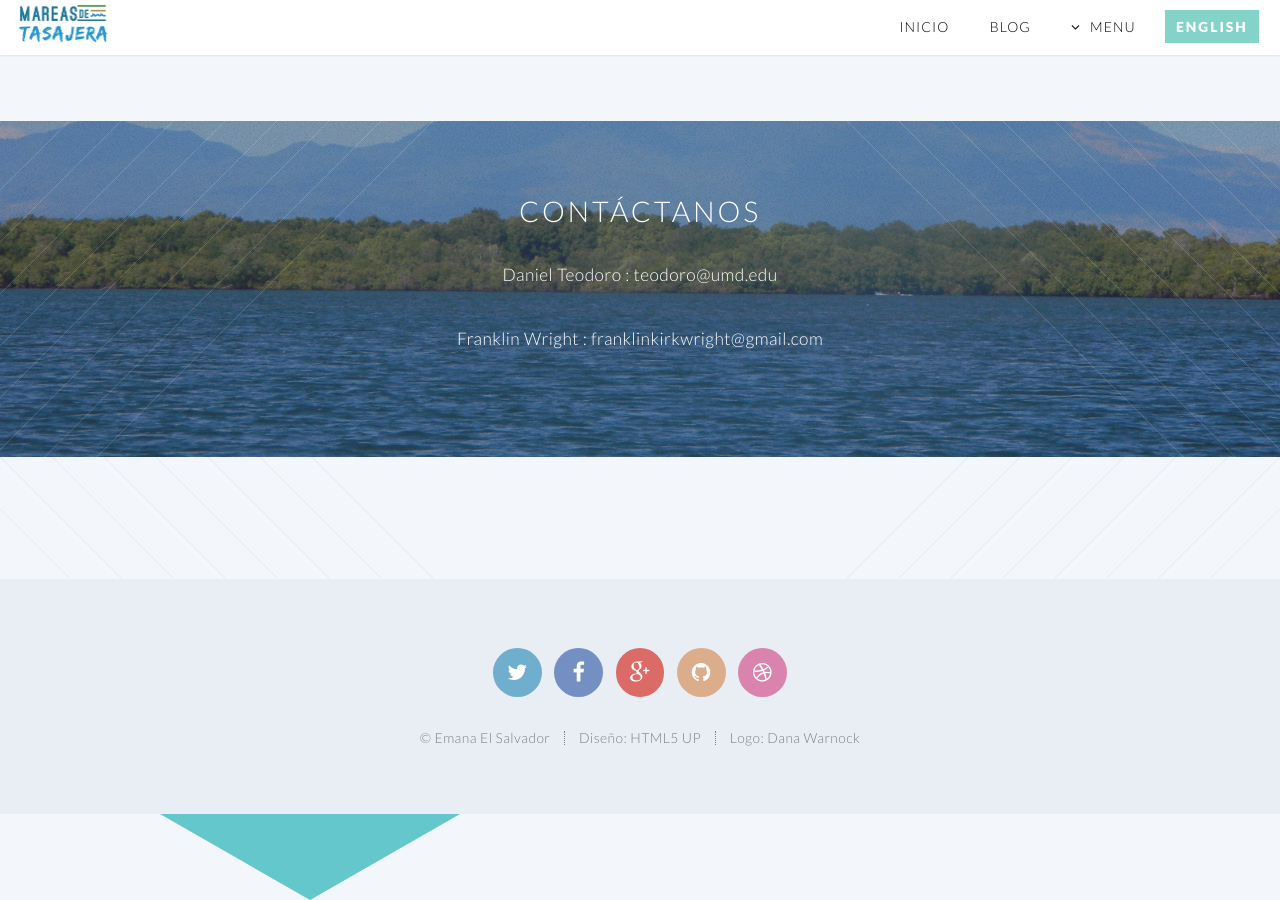
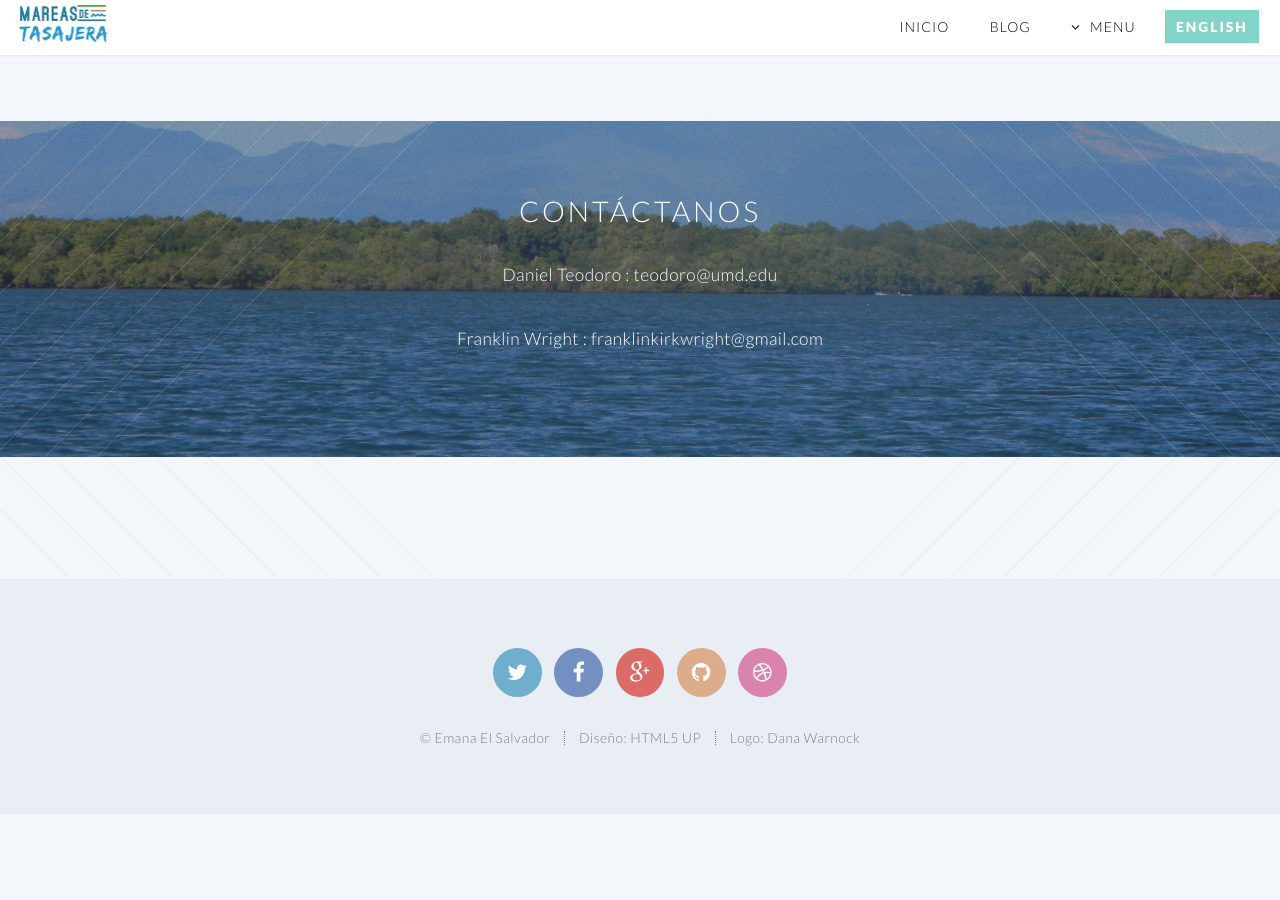
Before and after one commit to danteo90/danteo90.github.io, a Jekyll site: the page built from index.html, in a window 1280 px wide and 900 px high, scrolled down 1377 px. Built offline with Jekyll 4.4.1, drawn with Linux system fonts in a browser that asks for light colours; after the commit the page ends 2191 px from its top, so only the background shows below that.

Commit message:
Update index.html

```diff
--- a/index.html
+++ b/index.html
@@ -49,10 +49,7 @@ layout: landing-page
 									<p>Asuntos ambientales tienen un gran impacto sobre el bienestar de una comunidad.</p>
 								</section>
 
-							</div>
-							            <div class="hexagon"></div>
 
-						</div>
 					</section>
 
 				<!-- Three
```
